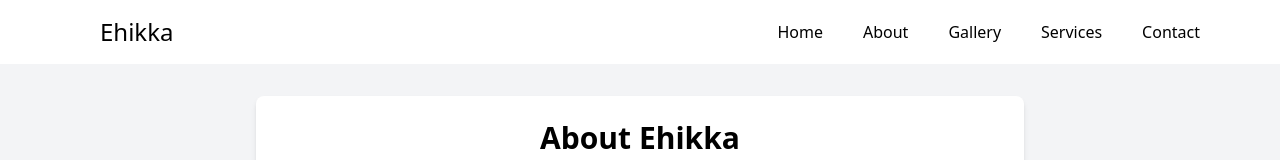
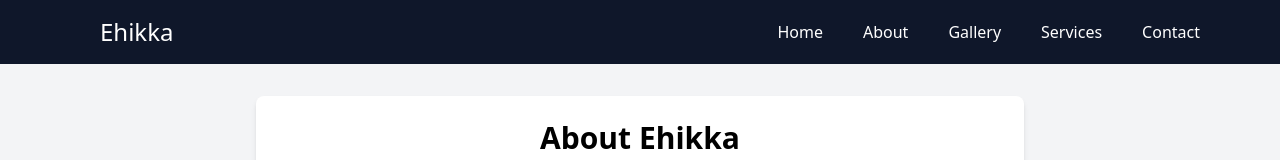
Before and after one commit to manuvini/clout, a React (Create React App) app: page /about in a window 1280 px wide. Shown: the top 160 px of the page. Built offline with nearby package versions, Linux system fonts and the light colour scheme.

Commit message:
Add Gallery grids

```diff
--- a/src/Components/Common/Footer.js
+++ b/src/Components/Common/Footer.js
@@ -7,7 +7,7 @@ const Footer = () => {
         <div className="md:flex md:justify-between">
           <div className="mb-6 md:mb-0">
             <a href="#" className="flex items-center">
-              <h1 className="text-3xl font-bold text-green-300 mb-4">
+              <h1 className="text-3xl font-bold text-white mb-4">
                 Ehikka
               </h1>
               {/* <img
--- a/src/Components/Common/Header.js
+++ b/src/Components/Common/Header.js
@@ -10,11 +10,11 @@ function Header() {
 
   return (
     <>
-      <header className="bg-white-200 py-4">
+      <header className="bg-slate-900 py-4">
         <nav className="flex items-center justify-between max-w-6xl mx-auto px-4">
           <div className="flex items-center space-x-2">
             {/* Your logo */}
-            <a href="#" className="text-black text-2xl pl-5">
+            <a href="#" className="text-white text-2xl pl-5">
               Ehikka
             </a>
           </div>
@@ -44,7 +44,7 @@ function Header() {
             <li>
               <Link
                 to={"/"}
-                className="text-black hover:text-blue-300"
+                className="text-white hover:text-blue-300"
               >
                 Home
               </Link>
@@ -52,7 +52,7 @@ function Header() {
             <li>
               <Link
                 to={'/about'}
-                className="text-black hover:text-blue-300"
+                className="text-white hover:text-blue-300"
               >
                 About
               </Link>
@@ -60,7 +60,7 @@ function Header() {
             <li>
               <Link
                 to={"/Gallery"}
-                className="text-black hover:text-blue-300"
+                className="text-white hover:text-blue-300"
               >
                 Gallery
               </Link>
@@ -68,7 +68,7 @@ function Header() {
             <li>
               <Link
                 to={"/Services"}
-                className="text-black hover:text-blue-300"
+                className="text-white hover:text-blue-300"
               >
                 Services
               </Link>
@@ -76,7 +76,7 @@ function Header() {
             <li>
               <Link
                 to = {'/Contact'}
-                className="text-black hover:text-blue-300"
+                className="text-white hover:text-blue-300"
               >
                 Contact
               </Link>
--- a/src/Components/Common/SectionProducts.js
+++ b/src/Components/Common/SectionProducts.js
@@ -142,7 +142,7 @@ const ProductListing = ({ category }) => {
               style={{ height: "100%", minHeight: "260px" }} // Set min height for responsive square shape
             >
               <div className="relative block" to={"product/" + product.id}>
-                <div className="absolute top-1 right-1 font-bold rounded p-2 bg-green-400 percentage-off">
+                <div className="absolute top-1 right-1 font-bold rounded p-2 bg-yellow-400 percentage-off">
                   {(
                     ((product.originalPrice - product.price) /
                       product.originalPrice) *
```
